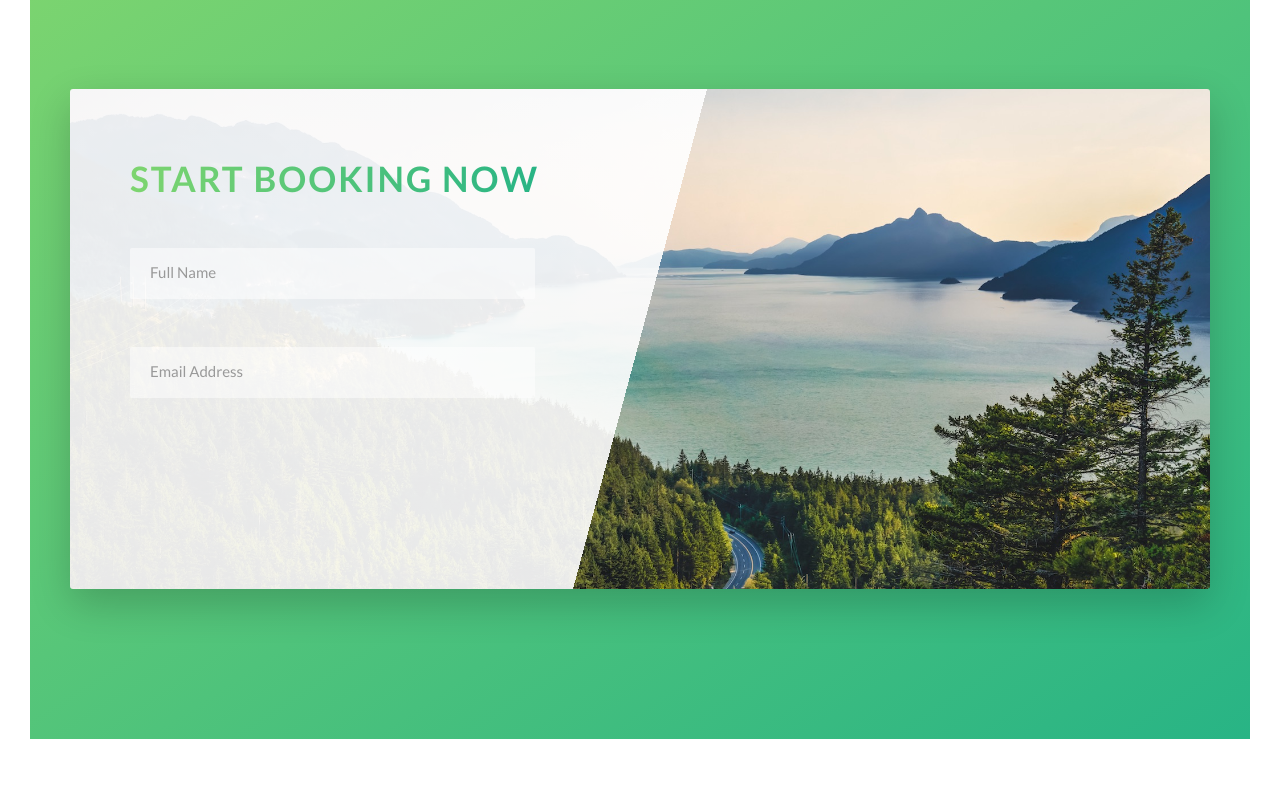
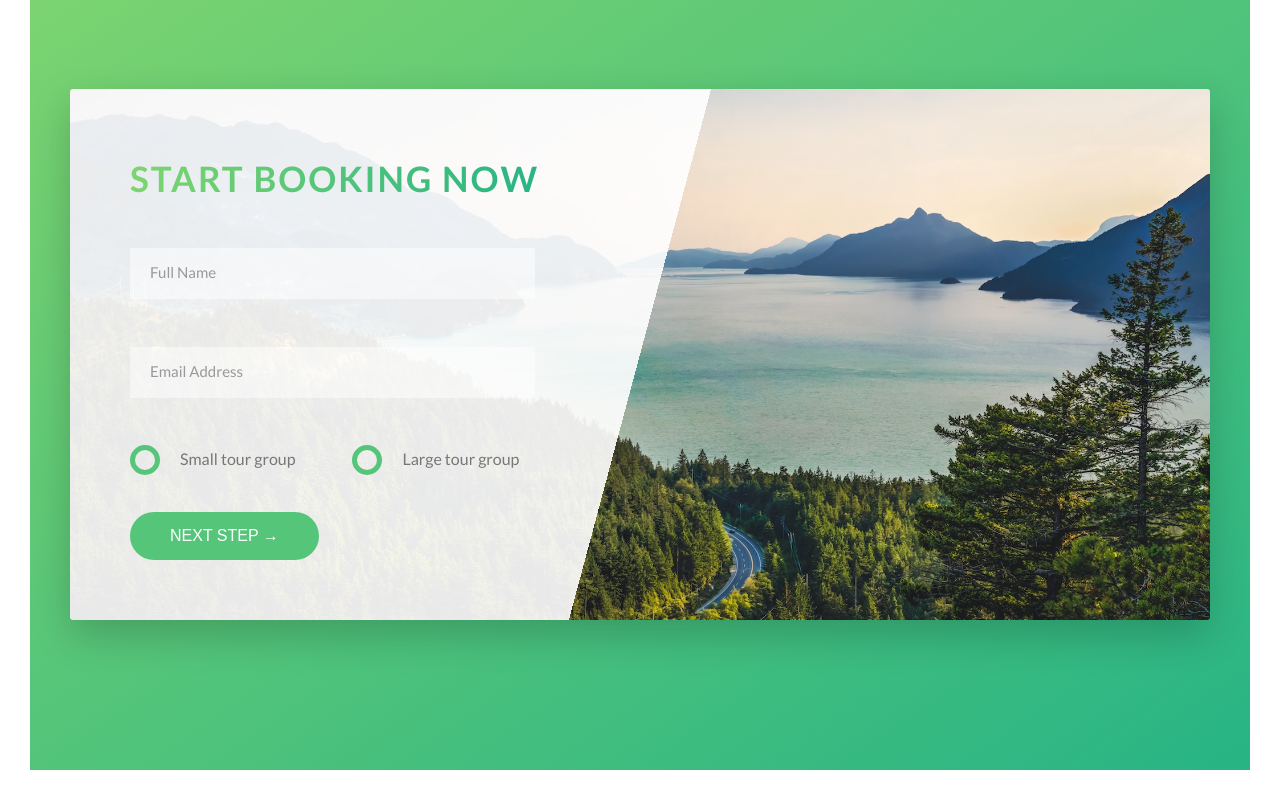
Before and after one commit to NicoleKuong/Natours, a website: page index.html in a window 1280 px wide. Shown: the part 4586-5386 px from the top of the page. Before the commit the page ends 5355 px from the top, so only its background shows below. Drawn offline with Linux system fonts and the light colour scheme.

Commit message:
create book section: style radio buttons and submit button

```diff
--- a/index.html
+++ b/index.html
@@ -346,6 +346,38 @@
                   />
                   <label for="email" class="form__label">Email Address</label>
                 </div>
+                <div class="form__group u-margin-bottom-medium">
+                  <div class="form__radio-group">
+                    <input
+                      type="radio"
+                      class="form__radio-input"
+                      id="small"
+                      name="size"
+                    />
+                    <label for="small" class="form__radio-label">
+                      <!-- hide the input, we are actually selecting the span button since customizing radio button-->
+                      <span class="form__radio-button"></span>
+                      Small tour group</label
+                    >
+                  </div>
+
+                  <div class="form__radio-group">
+                    <input
+                      type="radio"
+                      class="form__radio-input"
+                      id="large"
+                      name="size"
+                    />
+                    <label for="large" class="form__radio-label">
+                      <span class="form__radio-button"></span>
+                      Large tour group</label
+                    >
+                  </div>
+                </div>
+
+                <div class="form__group">
+                  <button class="btn btn--green">Next Step &rarr;</button>
+                </div>
               </form>
             </div>
           </div>
--- a/sass/base/_utilities.scss
+++ b/sass/base/_utilities.scss
@@ -1,21 +1,21 @@
 .u-center-text {
-  text-align: center;
+  text-align: center !important;
 }
 
 .u-margin-bottom-small {
-  margin-bottom: 1.5rem;
+  margin-bottom: 1.5rem !important;
 }
 
 .u-margin-bottom-medium {
-  margin-bottom: 4rem;
+  margin-bottom: 4rem !important;
 }
 
 .u-margin-bottom-big {
-  margin-bottom: 8rem;
+  margin-bottom: 8rem !important;
 }
 
 .u-margin-top-big {
-  margin-top: 8rem;
+  margin-top: 8rem !important;
 }
 
 .u-margin-top-huge {
--- a/sass/components/_button.scss
+++ b/sass/components/_button.scss
@@ -1,5 +1,6 @@
 .btn {
   /* transition is on the inital state  */
+  &,
   &:link,
   &:visited {
     text-transform: uppercase;
@@ -11,6 +12,10 @@
     /* make it relative so the pseudo-element is related to this */
     position: relative;
     font-size: $default-font-size;
+
+    //change for the <button> element
+    border: none;
+    cursor: pointer;
   }
 
   &:hover {
@@ -27,7 +32,9 @@
   }
 
   /* when we click an element */
-  &:active {
+  &:active,
+  &:focus {
+    outline: none;
     transform: translateY(-0.1rem);
     box-shadow: 0 0.5rem 1rem rgba($color-black, 0.2);
   }
--- a/sass/components/_form.scss
+++ b/sass/components/_form.scss
@@ -14,6 +14,7 @@
     border-bottom: 3px solid transparent; // so that the border-bottom at :focus doesn't create extra space when selected
     width: 90%;
     display: block;
+    transition: all 0.3s;
 
     &:focus {
       // tells user which form element is selected
@@ -48,4 +49,52 @@
     visibility: hidden; // the element is off the page
     transform: translateY(-4rem);
   }
+
+  &__radio-group {
+    width: 49%;
+    display: inline-block;
+  }
+
+  &__radio-input {
+    display: none;
+  }
+
+  &__radio-label {
+    font-size: $default-font-size;
+    cursor: pointer;
+    position: relative;
+    padding-left: 5rem;
+  }
+
+  &__radio-button {
+    height: 3rem;
+    width: 3rem;
+    border: 5px solid $color-primary;
+    border-radius: 50%;
+    display: inline-block;
+    position: absolute;
+    left: 0;
+    top: -0.4rem;
+
+    &::after {
+      //pseudo class must-haves:
+      content: "";
+      // how to make a circle:
+      height: 1.3rem;
+      width: 1.3rem;
+      border-radius: 50%;
+      position: absolute;
+      top: 50%;
+      left: 50%;
+      transform: translate(-50%, -50%);
+      background-color: $color-primary;
+      opacity: 0;
+      transition: opacity 0.2s;
+    }
+  }
+
+  &__radio-input:checked ~ &__radio-label &__radio-button::after {
+    // when radio-input is checked, we select its sibling radio-label's child radio-btn's after pseudo-class
+    opacity: 1;
+  }
 }
--- a/sass/pages/_home.scss
+++ b/sass/pages/_home.scss
@@ -57,7 +57,7 @@
   border-radius: 3px;
   box-shadow: 0 1.5rem 4rem rgba($color: $color-black, $alpha: 0.2);
 
-  height: 50rem;
+  // height: 50rem;
 
   &__form {
     width: 50%;
```
Also changed, not shown: css/style.css.
